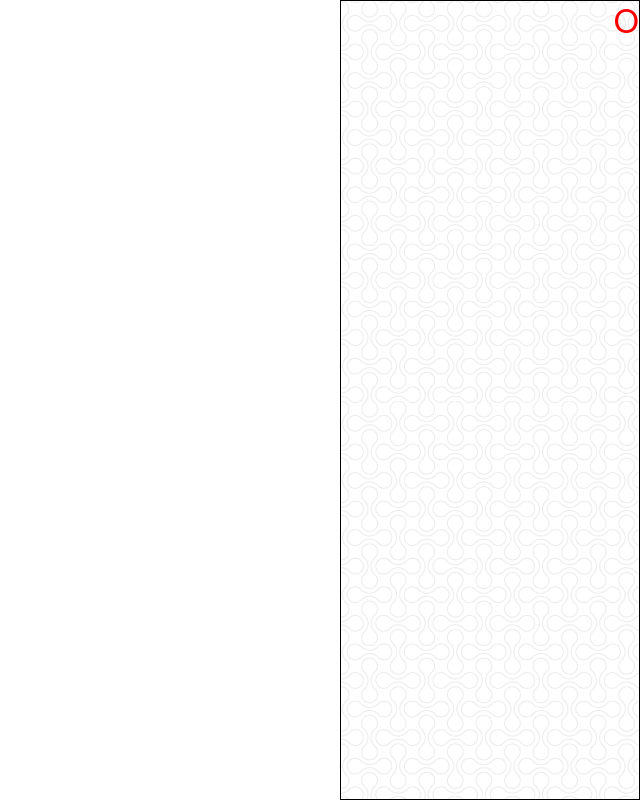
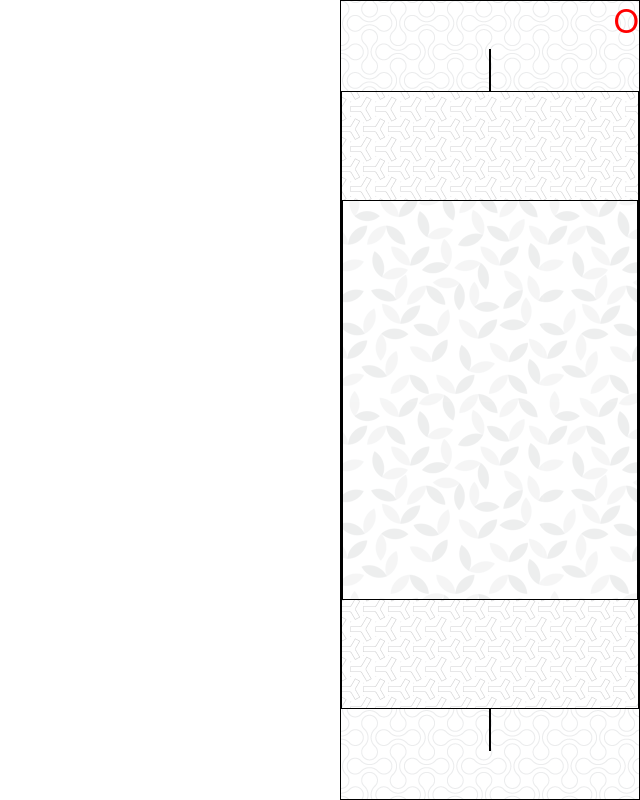
Before and after one commit to trevorbehnke/playGround2, a plain HTML site: page index.html in a window 1280 px wide. Shown: the whole page, without its empty margins (640-1280 px from the left). Drawn offline with Linux system fonts and the light colour scheme.

Commit message:
+patterns && nav position

```diff
--- a/index.html
+++ b/index.html
@@ -132,13 +132,12 @@
       <a href="#">Contact</a>
     </div>
     <div id="main">
-      <span id="toggler">O</span>
-      <!-- <header id="header"></header>
+      <header id="header"></header>
       <div class="container">
-
+        <span id="toggler">O</span>
         <div class="box-1"></div>
       </div>
-      <footer id="footer"></footer> -->
+      <footer id="footer"></footer>
     </div>
     <script>
       const toggler = document.querySelector("#toggler");
```
